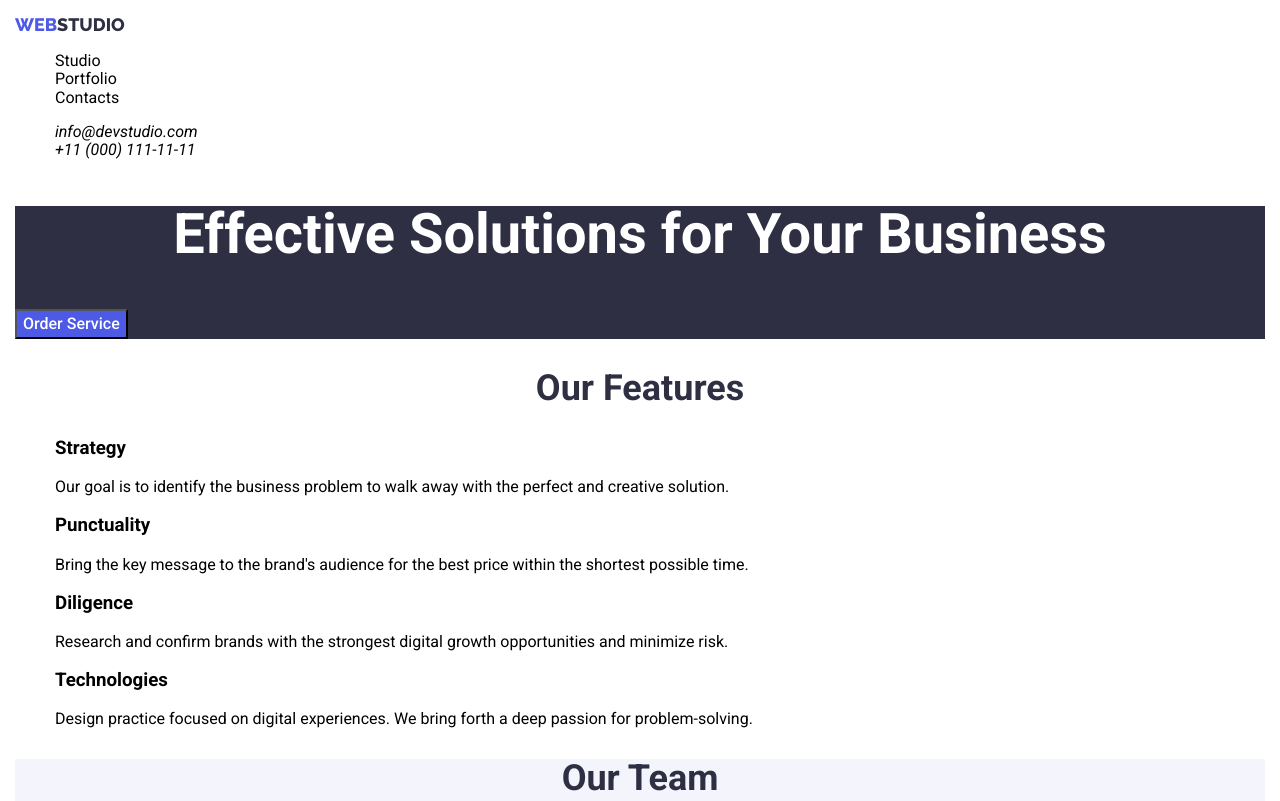
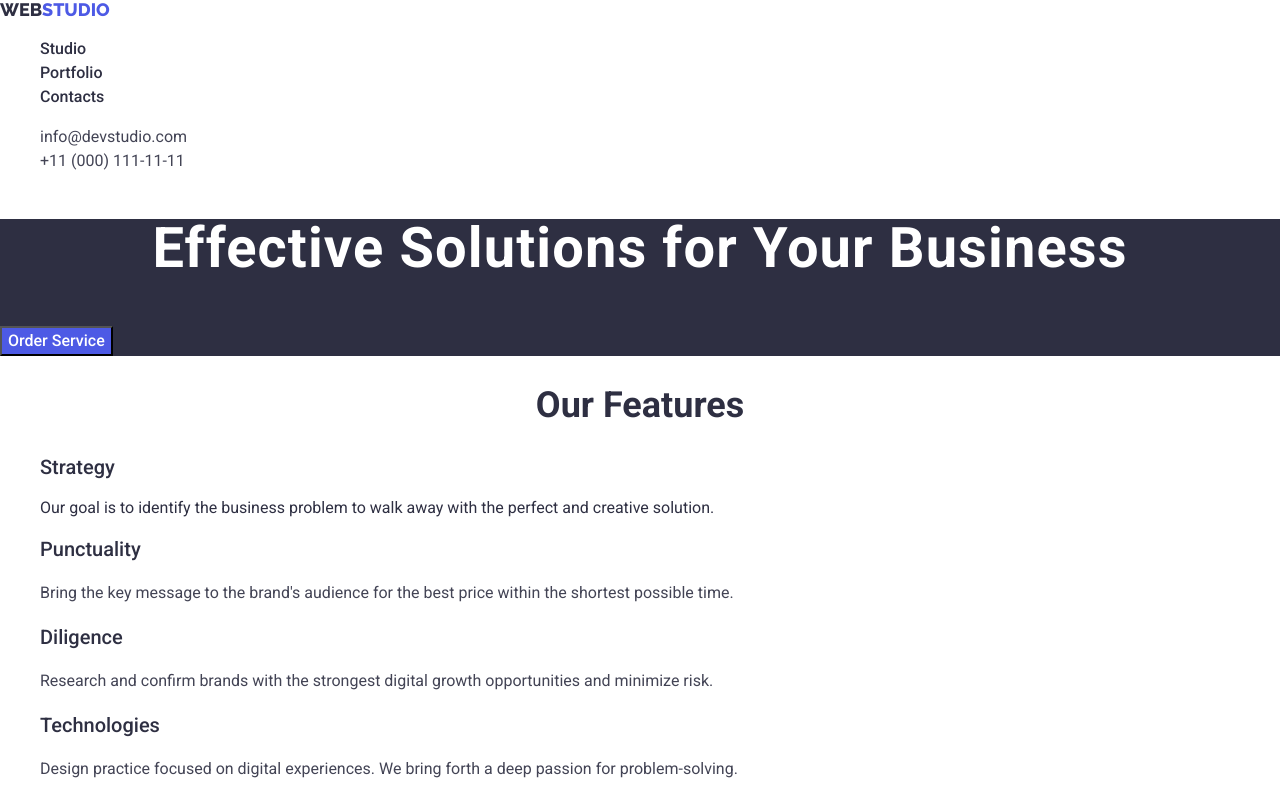
Before and after one commit to Roman2846/goit-markup-hw-02, a plain HTML site: page index.html in a window 1280 px wide. Shown: the top 801 px of the page. Drawn offline with nearby package versions, Linux system fonts and the light colour scheme.

Commit message:
homework 2

```diff
--- a/css/styles.css
+++ b/css/styles.css
@@ -1,12 +1,10 @@
 /* font-family: "Raleway", sans-serif; */
 /* font-family: "Roboto", sans-serif; */
-* {
-  box-sizing: border-box;
-}
 
 body {
-  padding: 15px;
   font-family: "Roboto", sans-serif;
+  color: #2e2f42;
+  background-color: white;
 }
 
 button {
@@ -51,6 +49,26 @@ ul {
   color: #2e2f42;
 }
 
+.nav-list {
+  font-weight: 500;
+  font-size: 16px;
+  line-height: 1.5;
+  color: #2e2f42;
+}
+
+.address {
+  font-weight: 400;
+  font-size: 16px;
+  line-height: 1.5;
+  color: #434455;
+  font-style: normal;
+}
+
+.address:hover,
+.address:focus {
+  color: #2e2f42;
+}
+
 .section-title {
   background-color: #2e2f42;
 }
@@ -58,7 +76,8 @@ ul {
 .title {
   font-weight: 700;
   font-size: 56px;
-  line-height: 1;
+  line-height: 1.07;
+  letter-spacing: 0.02em;
   text-align: center;
   color: white;
 }
@@ -74,8 +93,22 @@ ul {
 
 .title-button:hover,
 .title-button:focus {
-  color: #4d5ae5;
-  background-color: white;
+  color: white;
+  background-color: #404bbf;
+}
+
+.features-list {
+  font-weight: 500;
+  font-size: 20px;
+  line-height: 1.2;
+  color: #2e2f42;
+}
+
+.features-item {
+  font-weight: 400;
+  font-size: 16px;
+  line-height: 1.5;
+  color: #434455;
 }
 
 .team {
--- a/index.html
+++ b/index.html
@@ -22,8 +22,8 @@
     <link rel="stylesheet" href="./css/styles.css" />
   </head>
   <body>
-    <header class="page-header">
-      <nav class="page-nav">
+    <header>
+      <nav>
         <a class="header-logo" href="./index.html"
           ><span class="accent">WEB</span>STUDIO</a
         >
@@ -35,7 +35,7 @@
         </ul>
       </nav>
 
-      <address>
+      <address class="address">
         <ul>
           <li>
             <a href="mailto:info@devstudio.com">info@devstudio.com</a>
@@ -57,29 +57,29 @@
         <h2>Our Features</h2>
         <ul>
           <li>
-            <h3>Strategy</h3>
-            <p>
+            <h3 class="features-list">Strategy</h3>
+            <p class="features-item"></p>
               Our goal is to identify the business problem to walk away with the
               perfect and creative solution.
             </p>
           </li>
           <li>
-            <h3>Punctuality</h3>
-            <p>
+            <h3 class="features-list">Punctuality</h3>
+            <p class="features-item">
               Bring the key message to the brand's audience for the best price
               within the shortest possible time.
             </p>
           </li>
           <li>
-            <h3>Diligence</h3>
-            <p>
+            <h3 class="features-list">Diligence</h3>
+            <p class="features-item">
               Research and confirm brands with the strongest digital growth
               opportunities and minimize risk.
             </p>
           </li>
           <li>
-            <h3>Technologies</h3>
-            <p>
+            <h3 class="features-list">Technologies</h3>
+            <p class="features-item">
               Design practice focused on digital experiences. We bring forth a
               deep passion for problem-solving.
             </p>
```
